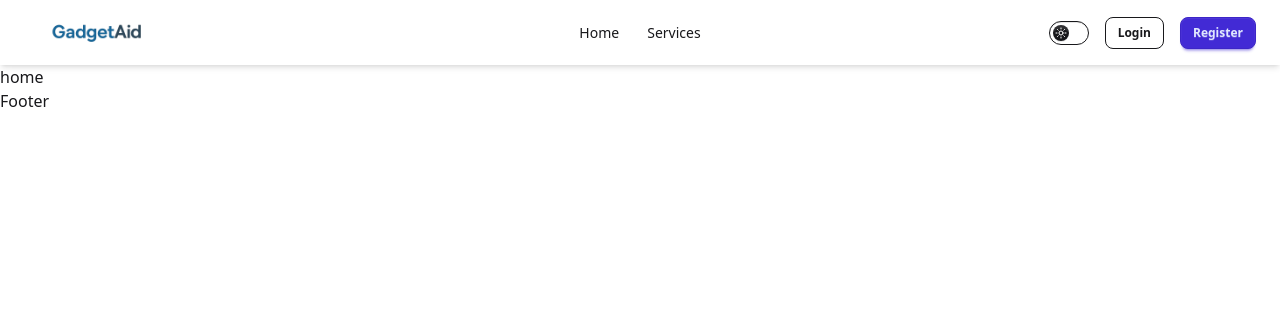
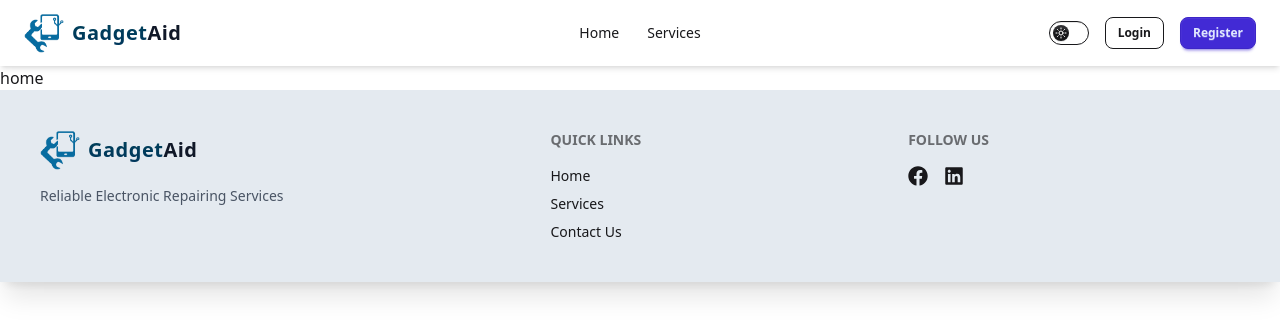
Before and after one commit to zabirarkam27/gadget-aid-client, a React (Vite) app: page / in a window 1280 px wide. Shown: the top 336 px of the page. Built offline with nearby package versions, Linux system fonts and the light colour scheme; no server answers.

Commit message:
added 404 page

```diff
--- a/src/components/Footer.jsx
+++ b/src/components/Footer.jsx
@@ -1,11 +1,70 @@
-import React from 'react';
+import { FaFacebook, FaLinkedin } from "react-icons/fa";
+import { Link } from "react-router-dom";
+import logo from "../../public/logo.png";
 
 const Footer = () => {
-    return (
-        <div>
-            Footer
+  return (
+    <footer className="footer p-10 sm:footer-horizontal text-base-content bg-slate-300/50 backdrop-blur-xl  shadow-xl">
+      {/* Section 1: Logo + Name */}
+      <aside>
+        <Link to="/" className="inline-flex items-center gap-2 mb-2">
+          <img
+            src={logo}
+            alt="Gadget Aid Logo"
+            className="w-10 h-10 rounded-lg"
+          />
+          <span className="text-xl font-bold tracking-wide">
+            <span className="bg-gradient-to-t from-[#00365c] to-[#01425a] bg-clip-text text-transparent">
+              Gadget
+            </span>
+            <span className="text-gray-900">Aid</span>
+          </span>
+        </Link>
+        <p className="text-sm text-gray-600 dark:text-gray-300">
+          Reliable Electronic Repairing Services
+        </p>
+      </aside>
+
+      {/* Section 2: Useful Links */}
+      <nav>
+        <header className="footer-title">Quick Links</header>
+        <Link to="/" className="link link-hover">
+          Home
+        </Link>
+        <Link to="/services" className="link link-hover">
+          Services
+        </Link>
+        <Link to="/contact-us" className="link link-hover">
+          Contact Us
+        </Link>
+      </nav>
+
+      {/* Section 3: Social Icons */}
+      <nav>
+        <header className="footer-title">Follow Us</header>
+        <div className="flex gap-4 text-xl">
+          <a
+            href="https://facebook.com"
+            target="_blank"
+            rel="noopener noreferrer"
+            className="hover:text-blue-500 transition"
+            title="Facebook"
+          >
+            <FaFacebook />
+          </a>
+          <a
+            href="https://linkedin.com"
+            target="_blank"
+            rel="noopener noreferrer"
+            className="hover:text-blue-400 transition"
+            title="LinkedIn"
+          >
+            <FaLinkedin />
+          </a>
         </div>
-    );
+      </nav>
+    </footer>
+  );
 };
 
 export default Footer;
--- a/src/components/Navbar.jsx
+++ b/src/components/Navbar.jsx
@@ -63,7 +63,7 @@ const Navbar = () => {
   );
 
   return (
-    <div className="sticky top-0 z-50 bg-base-100 bg-opacity-90 backdrop-blur-md shadow-md w-full px-2 md:px-4">
+    <div className="sticky top-0 z-50 w-full px-2 md:px-4 backdrop-blur-lg bg-white/30 dark:bg-black/30 shadow-md border-b border-white/20 dark:border-black/20">
       <div className="navbar md:container md:mx-auto md:max-w-screen-xl">
         {/* Left: Logo + Hamburger */}
         <div className="navbar-start">
@@ -92,9 +92,23 @@ const Navbar = () => {
               <ThemeChanger className="block lg:hidden" />
             </ul>
           </div>
-          <Link to="/" className="btn btn-ghost normal-case text-xl">
-            <img src={logo} alt="logo" className="w-24 md:w-28" />
-          </Link>
+          <Link
+                      to="/"
+                      className="inline-flex items-center justify-center md:justify-start gap-2"
+                    >
+                      <img
+                        src={logo}
+                        alt="Gadget Aid Logo"
+                        className="w-10 h-10 rounded-lg"
+                      />
+                      <span className="text-xl font-bold tracking-wide">
+                        <span className="bg-gradient-to-t from-[#00365c] to-[#01425a] bg-clip-text text-transparent">
+                          Gadget
+                        </span>
+
+                        <span className="text-gray-900">Aid</span>
+                      </span>
+                    </Link>
         </div>
 
         {/* Center: Menu links for desktop */}
--- /dev/null
+++ b/src/pages/Error.jsx
@@ -0,0 +1,20 @@
+import { Link } from "react-router-dom";
+
+const Error = () => {
+  return (
+    <div className="flex flex-col items-center justify-center min-h-screen bg-gray-100 text-center">
+      <div>
+        <img src="/404.png" className="w-96 mx-auto" />
+        <h1 className="text-6xl font-extrabold text-red-700">Oops!</h1>
+        <p className="text-red-800 mt-4 mb-10">
+          We couldn't find the page you were looking for.
+        </p>
+        <Link to="/" className="mt- px-4 py-2 bg-blue-600 text-white rounded">
+          Go to Home
+        </Link>
+      </div>
+    </div>
+  );
+};
+
+export default Error;
--- a/src/router/router.jsx
+++ b/src/router/router.jsx
@@ -10,11 +10,13 @@ import Services from './../components/Services';
 import ServiceDetails from './../components/ServiceDetails';
 import ManageService from './../pages/ManageService';
 import PrivateRoutes from "./PrivateRoutes";
+import Error from "../pages/Error";
 
 const router = createBrowserRouter([
   {
     path: "/",
     element: <MainLayout />,
+    errorElement: <Error />,
     children: [
       {
         path: "/",
```
Also changed, not shown: public/404.png (added), public/logo.png.
